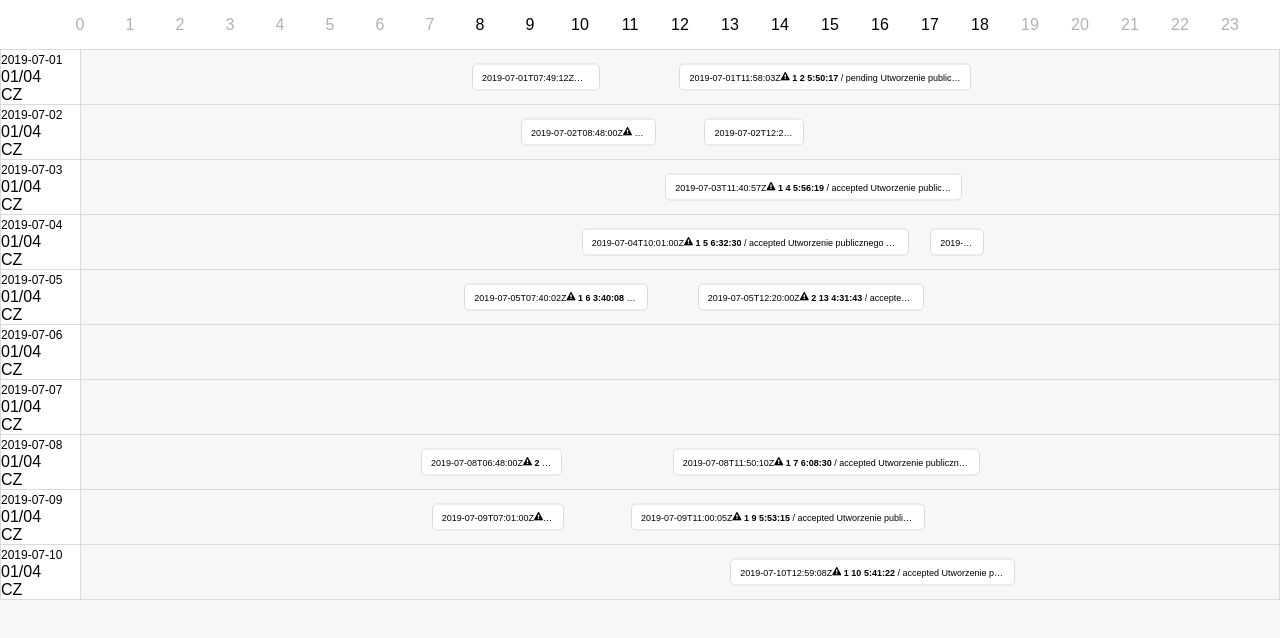
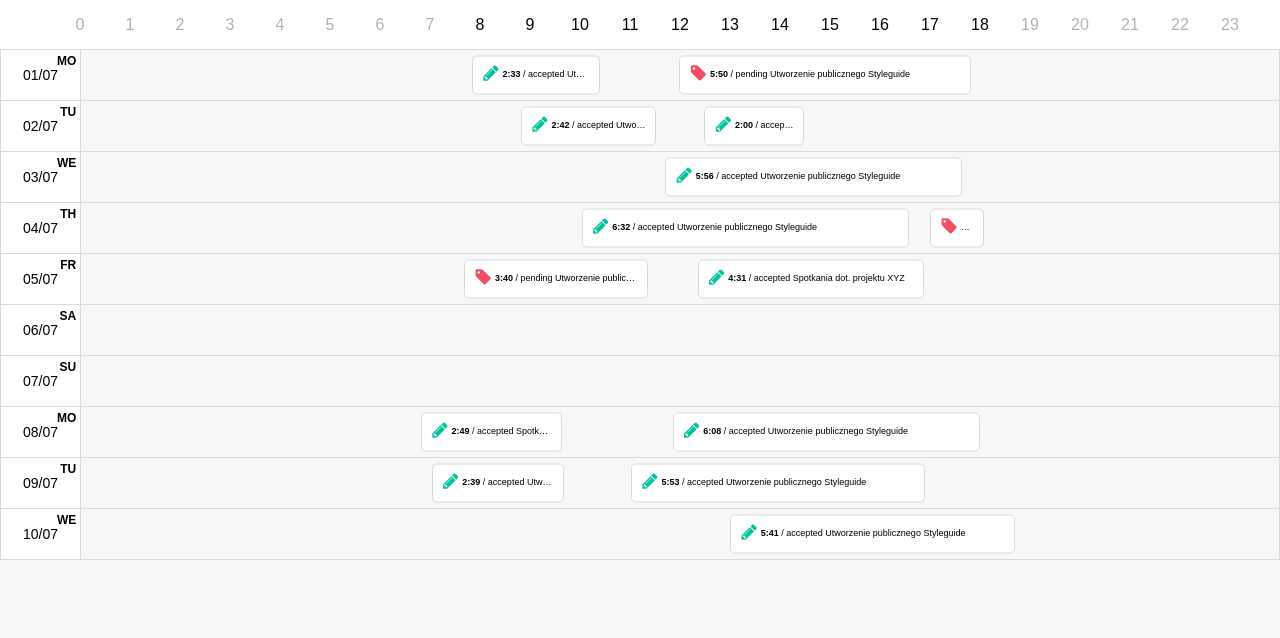
Before and after one commit to JOgonowski/iiit-task, a Vue app: page / in a window 1280 px wide. Shown: the top 638 px of the page. Built offline with nearby package versions, Linux system fonts and the light colour scheme; data requests are answered from the project's data file.

Commit message:
App styles

```diff
--- a/src/css/_config.scss
+++ b/src/css/_config.scss
@@ -11,3 +11,4 @@ $cKey3: #dadbdc;
 $cBorder: $cKey3;
 $cBodyBg: $cKey2;
 $cCalendarBg: $cKey1;
+$cModalBg: $cKey1;
--- a/src/css/components/_calendar.scss
+++ b/src/css/components/_calendar.scss
@@ -43,6 +43,7 @@
       flex: 0 0 auto;
 
       &:first-of-type {
+        position: relative;
         flex-basis: $wCalendarFirstColumnWidth;
         border-right: 1px solid $cBorder;
         background-color: $cCalendarBg;
@@ -51,9 +52,11 @@
       &:last-of-type {
         display: flex;
         align-items: center;
+        justify-content: flex-end;
         flex-grow: 3;
         flex-basis: $wCalendarColumnWidth;
         text-align: right;
+        padding: 0 1em 0 0;
       }
 
       &--timeline {
@@ -61,6 +64,21 @@
         flex-grow: 24;
         flex-basis: $wCalendarColumnWidth * 24;
       }
+    }
+
+    &-date {
+      font-size: 0.875em;
+      line-height: $hCalendarRowHeight;
+      text-align: center;
+    }
+
+    &-day {
+      position: absolute;
+      top: 0.3125em;
+      right: 0.3125em;
+      font-size: 0.75em;
+      text-transform: uppercase;
+      font-weight: 700;
     }
   }
 
@@ -71,15 +89,31 @@
     background-color: #fff;
     border: 1px solid $cBorder;
     border-radius: 0.3125em;
+    cursor: pointer;
+    overflow: hidden;
   }
 
   &__entry {
     padding: 0.7778em 1em;
-
     font-size: 0.5625em;
     white-space: nowrap;
     overflow: hidden;
     text-overflow: ellipsis;
+  }
+
+  &__status-icon {
+    font-size: 2em;
+    vertical-align: middle;
+
+    &.icon-exclamation-triangle {
+      color: #f4c34d;
+    }
+    &.icon-pencil {
+      color: #02c39a;
+    }
+    &.icon-tag {
+      color: #f44d61;
+    }
   }
 
   &__row-sum {
--- a/src/css/components/_modal.scss
+++ b/src/css/components/_modal.scss
@@ -12,9 +12,52 @@
   &__window {
     max-width: 80%;
     max-height: 80vh;
-    overflow: auto;
-    background-color: navajowhite;
+    overflow-x: hidden;
+    overflow-y: auto;
+    background-color: $cModalBg;
     border-radius: 0.3125em;
+
+    &-content {
+      padding: 1em;
+    }
   }
 
+  &__header {
+    margin-top: 0;
+  }
+
+  &__label {
+    margin-bottom: 0.3125em;
+  }
+
+  &__input-group {
+    white-space: nowrap;
+  }
+
+  &__input {
+    border: 1px solid $cBorder;
+    border-radius: 0.3125em;
+    max-width: 5em;
+  }
+
+  &__button-group {
+    display: flex;
+    margin-top: 2em;
+    justify-content: space-between;
+  }
+
+  &__button {
+    min-width: 10em;
+    flex: 0 0 auto;
+    line-height: 3em;
+    border: 0;
+    border-radius: 1.5em;
+    color: #000;
+    cursor: pointer;
+
+    &--warning {
+      color: #fff;
+      background-color: #ff0000;
+    }
+  }
 }
--- a/src/js/App.vue
+++ b/src/js/App.vue
@@ -146,16 +146,16 @@
                 let err = "";
                 newTasks.forEach(entry => {
                     if(moment.utc(entry.start).isBetween(newStart, newEnd) || moment.utc(entry.end).isBetween(newStart, newEnd)) {
-                        err += "Hours overlap with other tasks. ";
+                        err += "Godziny nakładają się na siebie pomiędzy zadaniami. ";
                     }
                 });
 
                 if(!newStart.isSame(newEnd, 'day')) {
-                    err += "Task must begin and end in the same day. ";
+                    err += "Zadanie musi zaczynać się i kończyć w tym samym dniu. ";
                 }
 
                 if(newEnd.isSameOrBefore(newStart)) {
-                    err += "Task cannot end before it begins. ";
+                    err += "Zadanie nie może kończyć się przed jego początkiem. ";
                 }
 
                 if(err) {
@@ -193,6 +193,7 @@
             },
 
             modalDelete: function (modalData) {
+                if(confirm("Czy na pewno usunąć zapis?")) {
                     this.modalClose();
 
                     axios.delete('http://localhost:3000/logs/'+modalData.entry.id, {headers: {"Content-Type": "application/json"}})
@@ -220,4 +221,5 @@
                 }
             }
         }
+    }
 </script>
--- a/src/js/components/Day.vue
+++ b/src/js/components/Day.vue
@@ -1,10 +1,10 @@
 <template>
     <div class="calendar__row">
-        <div class="calendar__row-cell"><div class="calendar__row-date"><span style="font-size: .75em;">{{dayNum}}</span><br/>01/04</div><div class="calendar__row-day">CZ</div></div>
+        <div class="calendar__row-cell"><div class="calendar__row-date">{{dayShort}}</div><div class="calendar__row-day">{{dayLiteral}}</div></div>
         <div class="calendar__row-cell calendar__row-cell--timeline">
-            <div class="calendar__entry-wrap" v-for="entry in entries" v-bind:key="entry.id" v-bind:style="{ left: entry.startPercent, width: entry.endPercent }" @click.prevent="$emit('modal-open', { day: dayNum, entry })">
+            <div class="calendar__entry-wrap" v-for="entry in entries" v-bind:key="entry.id" v-bind:style="{ left: entry.startPercent, width: entry.endPercent }" @click.prevent="$emit('modal-open', { day: dayNum, entry })" :title="tasks[entry.userTaskId]">
                 <div class="calendar__entry">
-                    {{entry.start}}<span class="calendar__status-icon icon-exclamation-triangle"></span> <strong>{{entry.userTaskId}} {{entry.id}} {{entry.duration.hours}}:{{entry.duration.minutes}}:{{entry.duration.seconds}}</strong> / {{entry.status}} {{tasks[entry.userTaskId]}}
+                    <span class="calendar__status-icon" v-bind:class="{'icon-exclamation-triangle': entry.status === 'warning', 'icon-tag': entry.status === 'pending', 'icon-arrow-circle-o-right': entry.status === 'active', 'icon-pencil': entry.status === 'accepted'}"></span> <strong>{{entry.duration.hours}}:{{entry.duration.minutes}}</strong> / {{entry.status}} {{tasks[entry.userTaskId]}}
                 </div>
             </div>
         </div>
@@ -13,6 +13,8 @@
 </template>
 
 <script>
+    import moment from 'moment';
+
     export default {
         name: "Day",
         props: [ "dayNum", "entries", "tasks" ],
@@ -30,6 +32,12 @@
                 let tempsecs = Math.floor((totalsecs%3600)%60);
                 tempsecs = tempsecs < 10 ? "0"+tempsecs : tempsecs;
                 return { totalHours: temphrs, totalMinutes: tempmins, totalSeconds: tempsecs };
+            },
+            dayLiteral() {
+                return moment.utc(this.dayNum, "YYYY-MM-DD", "pl").format("dd");
+            },
+            dayShort() {
+                return moment.utc(this.dayNum, "YYYY-MM-DD", "pl").format("DD/MM");
             }
         }
     }
--- a/src/js/components/Modal.vue
+++ b/src/js/components/Modal.vue
@@ -1,36 +1,35 @@
 <template>
     <div class="modal" @click.self="$emit('modal-close')">
         <div class="modal__window">
+            <div class="modal__window-content">
                 <form @submit.prevent="sendForm()">
-                <h2>Dodajesz task do dnia {{day}}</h2>
-                <h4>Zadanie:</h4>
+                    <h2 class="modal__header">Dodajesz zadanie w dniu {{day}}</h2>
+                    <h4 class="modal__label">Zadanie:</h4>
                     <select v-model="formData.userTaskId">
                         <option disabled value="">Wybierz zadanie...</option>
                         <option v-for="(task, id) in tasks" :value="id">{{task}}</option>
                     </select>
-                <h4>Czas rozpoczęcia:</h4>
-                <input type="text" pattern="([0-9]|0[0-9]|1[0-9]|2[0-3])" v-model="formData.startH" />:<input type="text" pattern="([0-5][0-9])" v-model="formData.startM" />:<input type="text" pattern="([0-5][0-9])" v-model="formData.startS" />
-                <h4>Czas zakończenia:</h4>
-                <input type="text" pattern="([0-9]|0[0-9]|1[0-9]|2[0-3])" v-model="formData.endH" />:<input type="text" pattern="([0-5][0-9])" v-model="formData.endM" />:<input type="text" pattern="([0-5][0-9])" v-model="formData.endS" />
-                <h4>Status:</h4>
+                    <h4 class="modal__label">Czas rozpoczęcia:</h4>
+                    <div class="modal__input-group">
+                        <input type="text" class="modal__input" pattern="([0-9]|0[0-9]|1[0-9]|2[0-3])" v-model="formData.startH" /> : <input type="text" class="modal__input" pattern="([0-5][0-9])" v-model="formData.startM" /> : <input type="text" class="modal__input" pattern="([0-5][0-9])" v-model="formData.startS" />
+                    </div>
+                    <h4 class="modal__label">Czas zakończenia:</h4>
+                    <div class="modal__input-group">
+                        <input type="text" class="modal__input" pattern="([0-9]|0[0-9]|1[0-9]|2[0-3])" v-model="formData.endH" /> : <input type="text" class="modal__input" pattern="([0-5][0-9])" v-model="formData.endM" /> : <input type="text" class="modal__input" pattern="([0-5][0-9])" v-model="formData.endS" />
+                    </div>
+                    <h4 class="modal__label">Status:</h4>
                     <select v-model="formData.status">
                         <option>accepted</option>
                         <option>pending</option>
                         <option>warning</option>
                         <option>active</option>
                     </select>
-                <button type="submit">save</button>
-                <button v-if="formData.id" @click.prevent="$emit('modal-delete', { day, entry })">delete</button>
+                    <div class="modal__button-group">
+                        <button type="submit" class="modal__button">Zapisz</button>
+                        <button type="button" class="modal__button modal__button--warning" v-if="formData.id" @click.prevent="$emit('modal-delete', { day, entry })">Usuń</button>
+                    </div>
                 </form>
-            <h1>Lorem ipsum dolor sit amet, consectetur adipiscing elit. Vestibulum ullamcorper dictum enim ac molestie. Curabitur est libero, tempor eu interdum in, luctus in tortor. Cras vitae quam sed leo eleifend volutpat. Donec eget viverra orci. In euismod erat vitae lorem auctor facilisis. Donec sed ultricies diam. Pellentesque magna diam, condimentum sit amet tellus id, cursus accumsan velit. Phasellus tincidunt consequat dolor, in faucibus metus vehicula id. Morbi quis odio ultrices, vestibulum mauris vitae, tempus nulla. Donec interdum tortor id dui blandit, eu sollicitudin ex sollicitudin. Mauris viverra neque tellus, et volutpat ligula convallis ac. Nullam nisl nulla, viverra in vulputate vel, consequat eu est. In commodo ornare lacus non facilisis. Suspendisse nisi velit, mollis a euismod non, cursus ut nulla. Pellentesque et purus sed neque varius condimentum.<br />
-                <br />
-                Pellentesque quis elementum magna, vel rhoncus dui. Nunc eu ante nibh. Phasellus lobortis nibh sed feugiat finibus. Duis sollicitudin aliquam augue nec ultricies. Praesent et nulla auctor, aliquam turpis in, aliquam magna. Aenean eu elementum ante. Quisque lobortis lorem ut massa posuere gravida. Nullam luctus cursus urna non suscipit. Curabitur porttitor elementum nunc. In lacinia sed leo sit amet rhoncus. Ut eget posuere odio, sit amet vestibulum nisl. Curabitur condimentum malesuada tellus, vel viverra tellus auctor sit amet.<br />
-                <br />
-                Cras eu pretium mauris. Maecenas consectetur sollicitudin lectus, fermentum maximus enim placerat in. Nullam in ultricies erat, eu finibus metus. Integer fermentum tortor nec arcu gravida, sit amet tempor dolor pellentesque. Aliquam dapibus laoreet posuere. Nulla maximus risus nec lacus eleifend faucibus. Sed eu bibendum purus. Vivamus eu sem ac sapien ornare placerat. Nulla facilisi.<br />
-                <br />
-                Aliquam lorem lorem, aliquet porta lorem vel, malesuada pulvinar eros. Cras tincidunt volutpat felis, sed lacinia lectus tempor nec. Vivamus id enim eu nunc gravida imperdiet. Mauris tristique est odio. Sed fermentum elit velit, quis accumsan augue efficitur quis. Maecenas arcu turpis, pretium nec accumsan sed, malesuada rutrum velit. Sed ac blandit odio. Integer vehicula nunc turpis. Integer tincidunt sem efficitur velit egestas vehicula. In aliquet molestie odio ut venenatis. Integer sed mauris nunc. Vivamus rutrum lacinia leo, ut egestas metus consequat sed. Phasellus nec vehicula elit.<br />
-                <br />
-                Curabitur sollicitudin maximus vehicula. Vestibulum dolor risus, varius volutpat mauris id, varius aliquet mauris. Aenean sodales rhoncus justo a egestas. Fusce rhoncus bibendum elit, maximus pellentesque tellus bibendum vel. Pellentesque tortor enim, laoreet vestibulum sodales a, lobortis sed felis. Nam venenatis quam lacus, sit amet condimentum tellus accumsan vitae. Sed euismod, dolor dignissim auctor lacinia, orci quam ultricies lorem, a gravida metus massa in tellus. Sed non volutpat nisi. Sed condimentum ligula nulla, vitae mattis lectus ullamcorper vitae.</h1>
+            </div>
         </div>
     </div>
 </template>
@@ -58,8 +57,8 @@
       },
       methods: {
         sendForm: function() {
-            if(!this.formData.status) {
-                alert("Some data is missing.");
+            if(!this.formData.status || !this.formData.userTaskId) {
+                alert("Pola nie mogą być puste.");
             } else {
                 const day = this.day;
                 const formData = this.formData;
```
Lines whose indentation alone changed are shown as unchanged.
